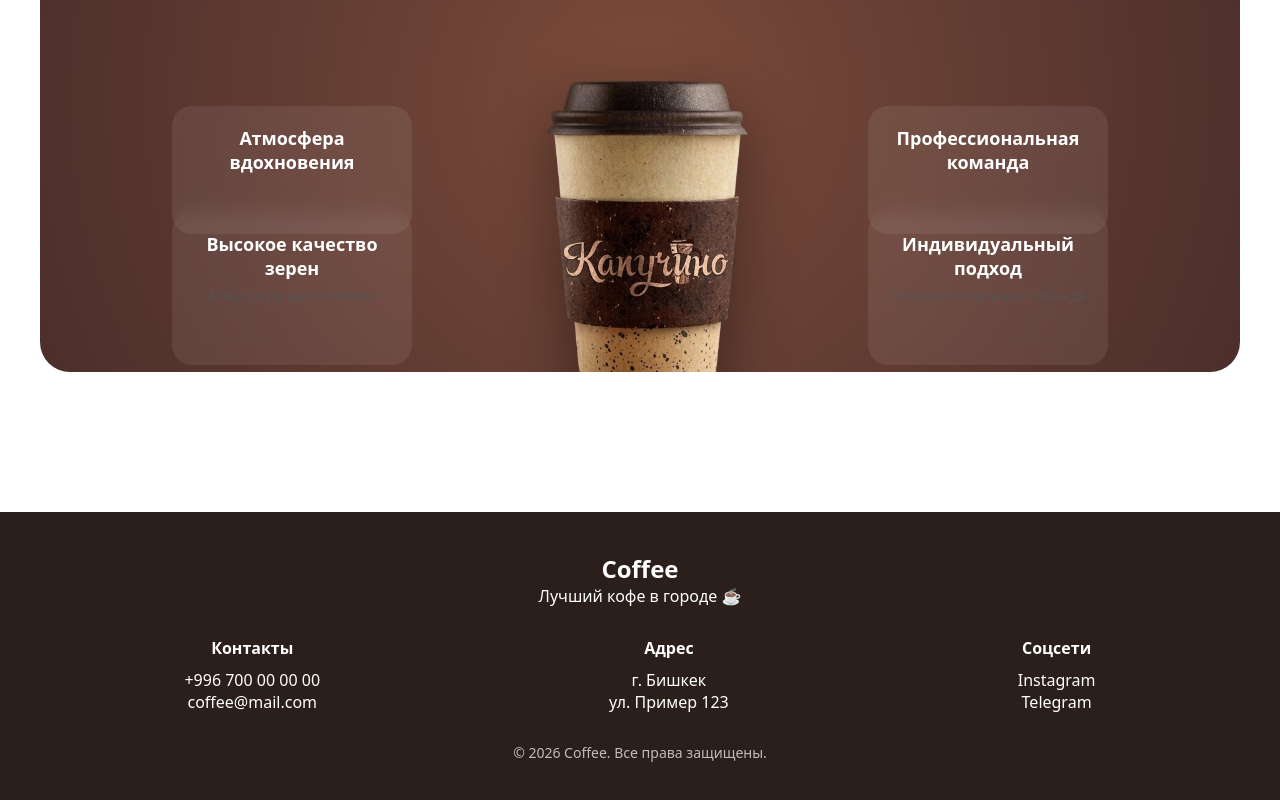
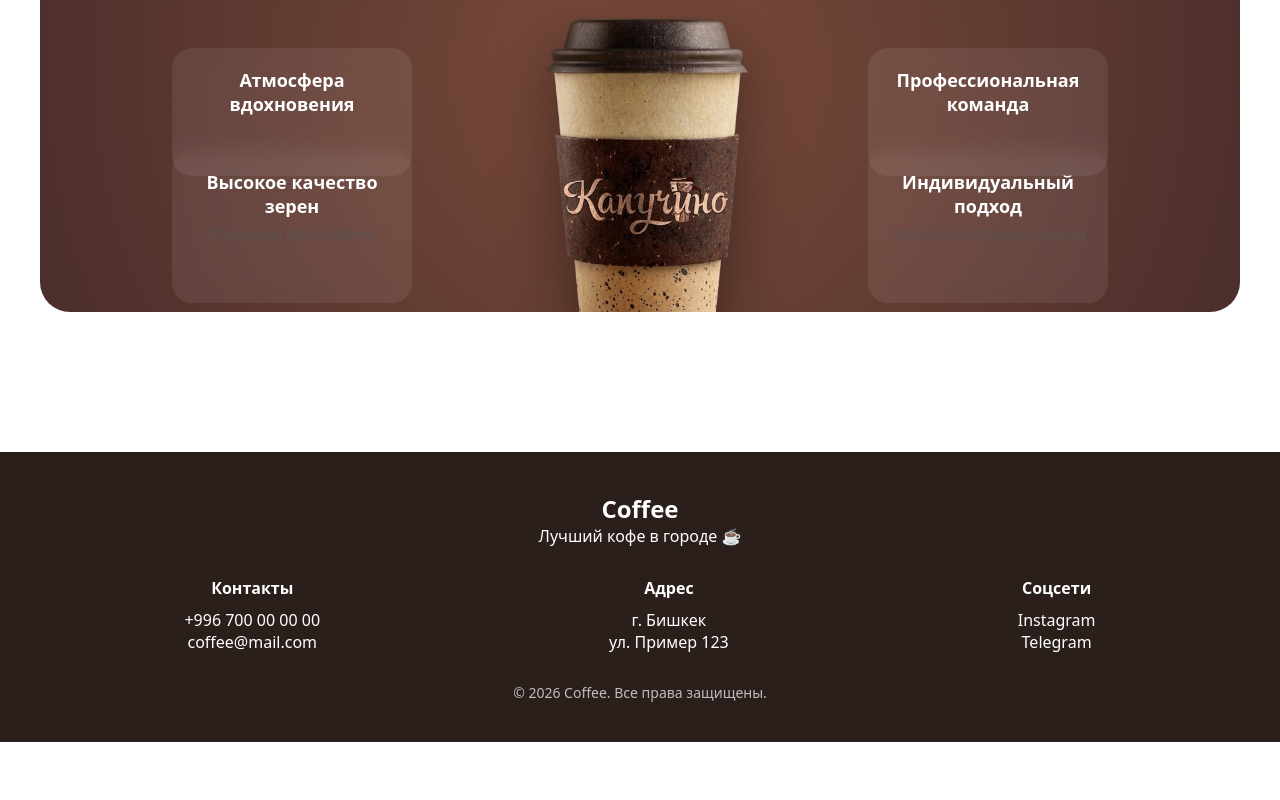
Before and after one commit to sinon2002/coffee-site-, a React (Vite) app: page / in a window 1280 px wide. Shown: the part 2310-3110 px from the top of the page. After the commit the page ends 3052 px from the top, so only its background shows below. Built offline with nearby package versions, Linux system fonts and the light colour scheme.

Commit message:
Refactor TopMenu styles for improved layout

```diff
--- a/src/components/TopMenu/TopMenu.module.css
+++ b/src/components/TopMenu/TopMenu.module.css
@@ -278,7 +278,7 @@ opacity: 1;
 /* ===== КОФЕ ===== */
 .coffee {
   position: absolute;
-  top: 42%;
+  top: 36%;
   left: 50%;
   transform: translate(-50%, -50%);
 
@@ -290,7 +290,7 @@ opacity: 1;
 
 /* ===== ЗАГОЛОВОК ===== */
 .center h2 {
-  margin-top: 260px;
+  margin-top: 200px;
   font-size: 28px;
   font-weight: 700;
 }
@@ -319,22 +319,22 @@ opacity: 1;
 
 /* ===== ПОЗИЦИИ ===== */
 .leftTop {
-  top: 20%;
+  top: 16%;
   left: 5%;
 }
 
 .leftBottom {
-  bottom: 20%;
+  bottom: 16%;
   left: 5%;
 }
 
 .rightTop {
-  top: 20%;
+  top: 16%;
   right: 5%;
 }
 
 .rightBottom {
-  bottom: 20%;
+  bottom: 16%;
   right: 5%;
 }
 
```
